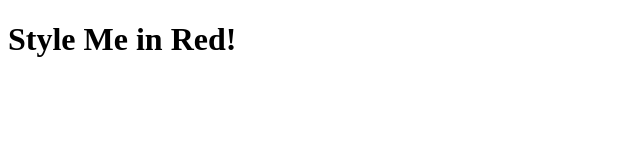
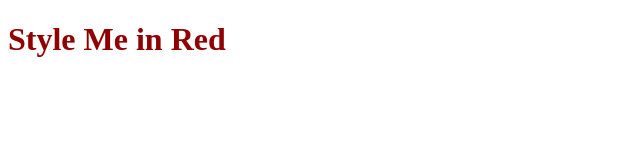
Before and after one commit to wanyulindev/AddingCSS, a plain HTML site: page internal.html in a window 1280 px wide. Shown: the whole page, without its empty margins (0-640 px from the left). Drawn offline with Linux system fonts and the light colour scheme.

Commit message:
Finished practicing

```diff
--- a/internal.html
+++ b/internal.html
@@ -4,10 +4,15 @@
 <head>
   <meta charset="UTF-8">
   <title>Internal</title>
+  <style>
+    h1 {
+      color: rgb(144, 0, 0);
+    }
+  </style>
 </head>
 
 <body>
-<h1>Style Me in Red!</h1>
+<h1>Style Me in Red</h1>
 </body>
 
 </html>
--- a/style.css
+++ b/style.css
@@ -0,0 +1,3 @@
+h1 {
+    color: rgb(2, 176, 25);
+  }
```
Also changed, not shown: external.html (+4 -0 lines), inline.html (+1 -1 lines).
